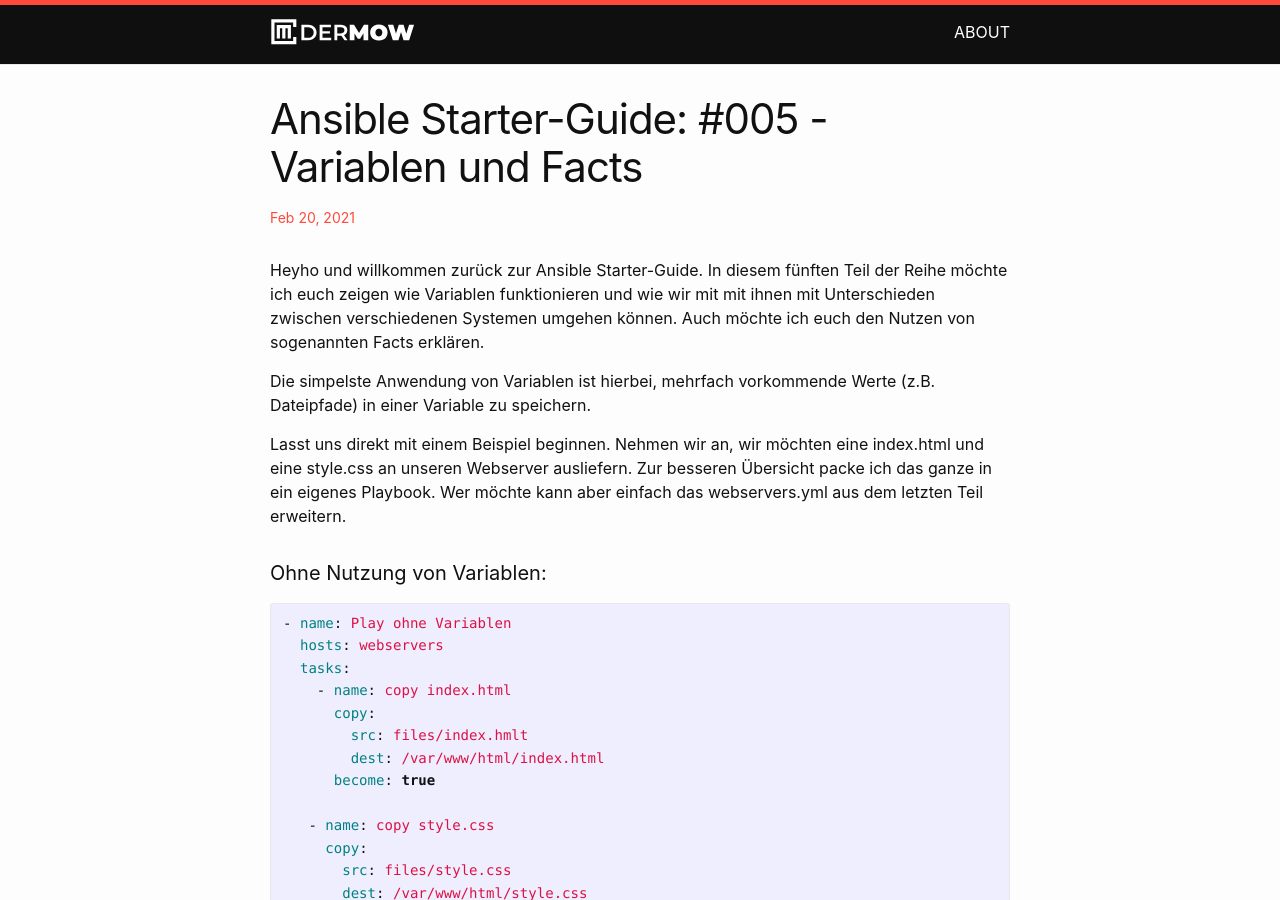
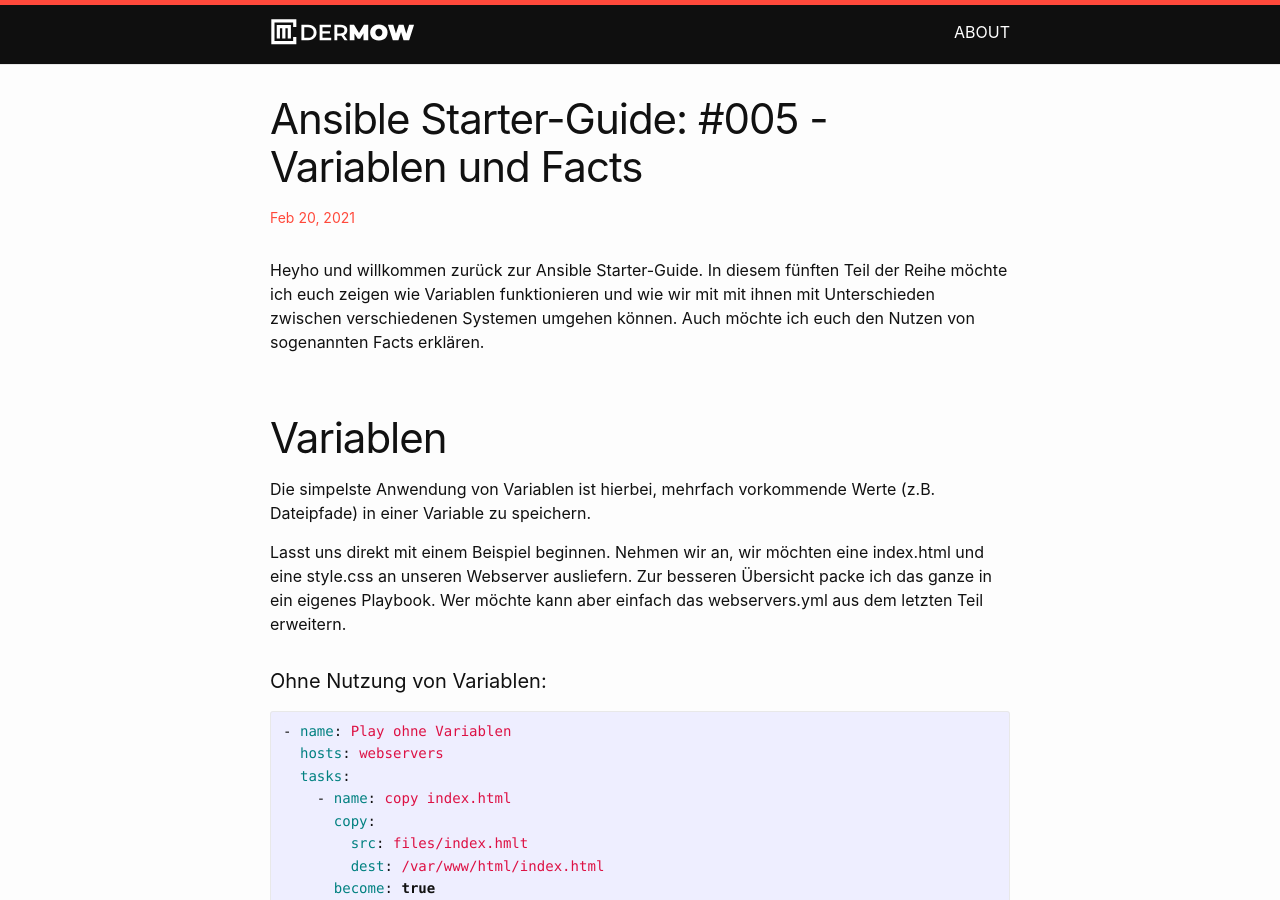
Before and after one commit to dermow/staging, a Jekyll site: the page built from _posts/2021-02-20-ansible-guide-5.markdown, in a window 1280 px wide and 900 px high. Built offline with Jekyll 4.4.1, drawn with Linux system fonts in a browser that asks for light colours; comment, search, counter and statistics services are not loaded.

Commit message:
Update 2021-02-20-ansible-guide-5.markdown

```diff
--- a/_posts/2021-02-20-ansible-guide-5.markdown
+++ b/_posts/2021-02-20-ansible-guide-5.markdown
@@ -7,6 +7,8 @@ categories: Ansible
 
 Heyho und willkommen zurück zur Ansible Starter-Guide. In diesem fünften Teil der Reihe möchte ich euch zeigen wie Variablen funktionieren und wie wir mit
 mit ihnen mit Unterschieden zwischen verschiedenen Systemen umgehen können. Auch möchte ich euch den Nutzen von sogenannten Facts erklären.
+
+# Variablen
 
 Die simpelste Anwendung von Variablen ist hierbei, mehrfach vorkommende Werte (z.B. Dateipfade) in einer Variable zu speichern.
 
```
